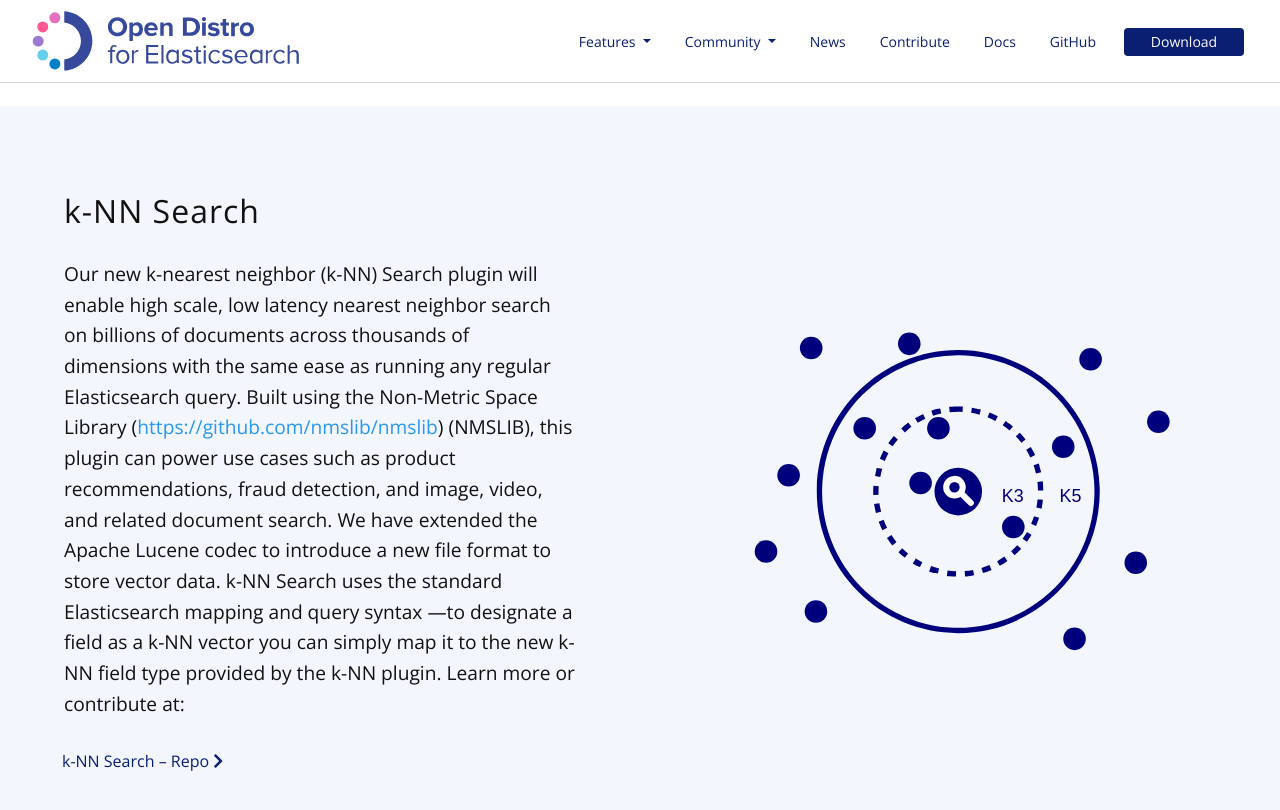
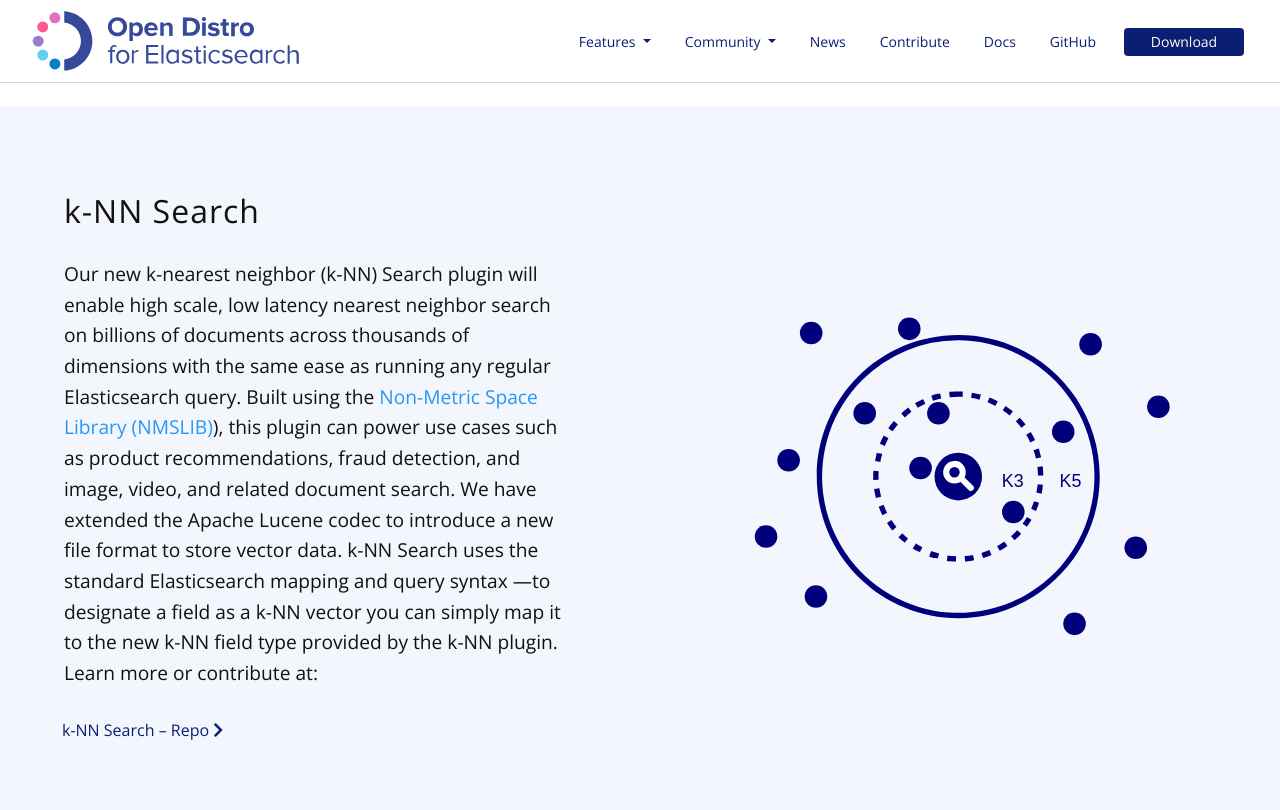
Before and after one commit to opendistro/for-elasticsearch, a Jekyll site: the page built from features/comingsoon.md, in a window 1280 px wide and 900 px high, scrolled down 530 px. Shown: the top 810 px of the window. Built offline with Jekyll 4.4.1, drawn with Linux system fonts in a browser that asks for light colours.

Commit message:
Update comingsoon.yaml

```diff
--- a/_data/pages/es/comingsoon.yaml
+++ b/_data/pages/es/comingsoon.yaml
@@ -9,7 +9,7 @@
 features:
 
   - title: k-NN Search
-    content: Our new k-nearest neighbor (k-NN) Search plugin will enable high scale, low latency nearest neighbor search on billions of documents across thousands of dimensions with the same ease as running any regular Elasticsearch query. Built using the Non-Metric Space Library (<a href="https://github.com/nmslib/nmslib">https://github.com/nmslib/nmslib</a>) (NMSLIB), this plugin can power use cases such as product recommendations, fraud detection, and image, video, and related document search. We have extended the Apache Lucene codec to introduce a new file format to store vector data. k-NN Search uses the standard Elasticsearch mapping and query syntax —to designate a field as a k-NN vector you can simply map it to the new k-NN field type provided by the k-NN plugin. Learn more or contribute at&#58;
+    content: Our new k-nearest neighbor (k-NN) Search plugin will enable high scale, low latency nearest neighbor search on billions of documents across thousands of dimensions with the same ease as running any regular Elasticsearch query. Built using the <a href="https://github.com/nmslib/nmslib">Non-Metric Space Library (NMSLIB)</a>), this plugin can power use cases such as product recommendations, fraud detection, and image, video, and related document search. We have extended the Apache Lucene codec to introduce a new file format to store vector data. k-NN Search uses the standard Elasticsearch mapping and query syntax —to designate a field as a k-NN vector you can simply map it to the new k-NN field type provided by the k-NN plugin. Learn more or contribute at&#58;
     img: "/assets/media/illustrations/K-nn-2.svg"
     action_learn:
       label: 'k-NN Search – Repo'
```
